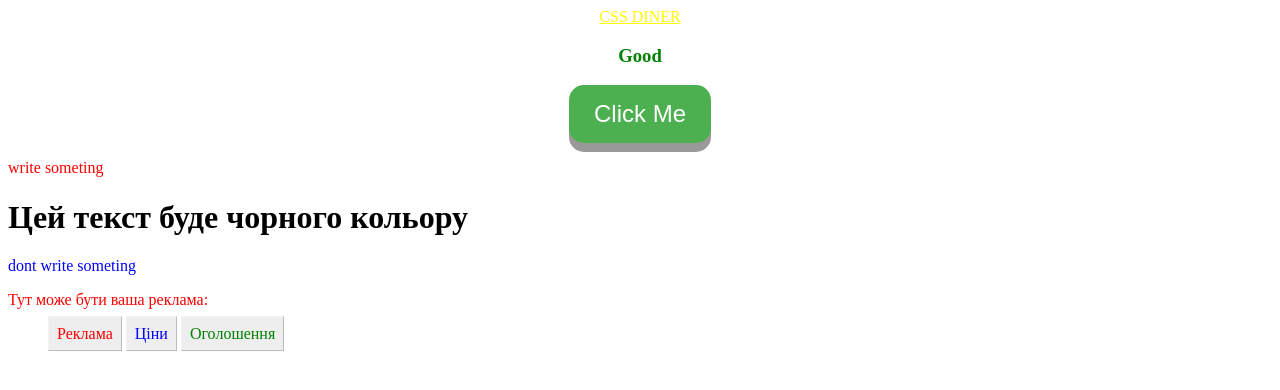
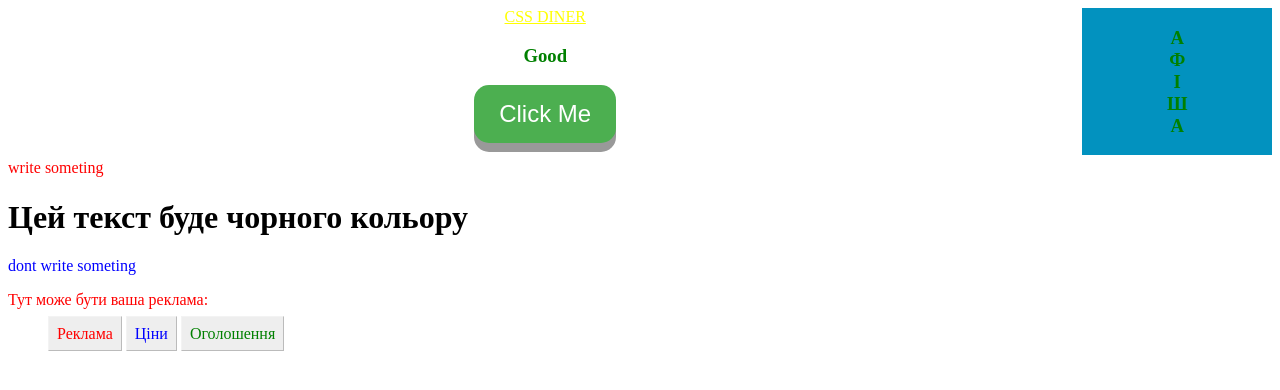
Before and after one commit to Krokhmalnyi/cssstyle, a plain HTML site: page index.html in a window 1280 px wide. Drawn offline with Linux system fonts and the light colour scheme.

Commit message:
Initial commit

```diff
--- a/cssstyle.css
+++ b/cssstyle.css
@@ -46,3 +46,11 @@ div p{
   box-shadow: 0 5px #666;
   transform: translateY(4px);
 }
+
+.right {
+width: 15%;
+height: 300%;
+float: right;
+background-color: #0292BF;
+text-align: center;
+}
--- a/index.html
+++ b/index.html
@@ -6,14 +6,16 @@
         <title>cssstyle</title>
     <body>
         <header class="header-of-main-page">
+            <aside class="right">
+            <h3>A<br>Ф<br>І<br>Ш<br>А</h3>
+</aside>
             <a href="http://flukeout.github.io/">css diner</a>
             <h3>
                 Good
             </h3>
             <button class="button">Click Me</button>
         </header>
-    <p>write someting
-    </p>
+    <p>write someting</p>
          <div>
         <h1>Цей текст буде чорного кольору </h1>
        <p> dont write someting </p>
```
